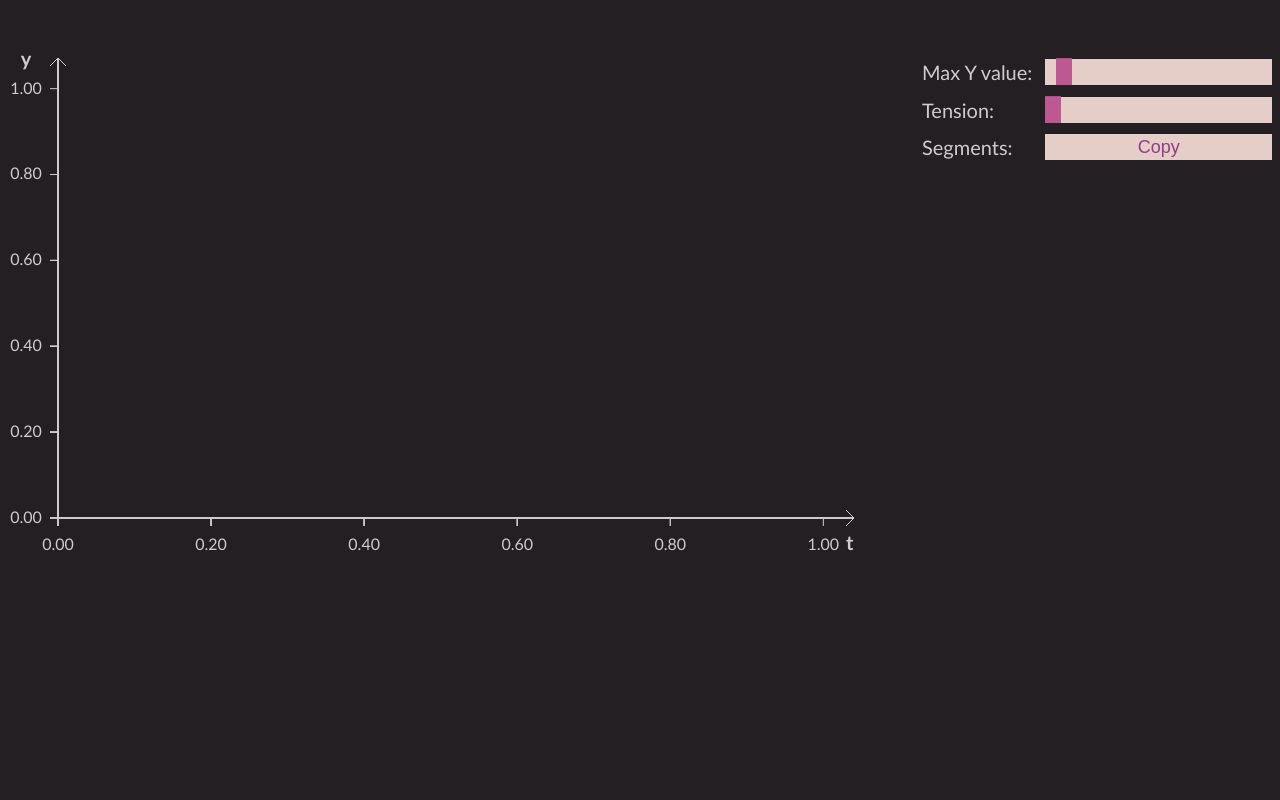
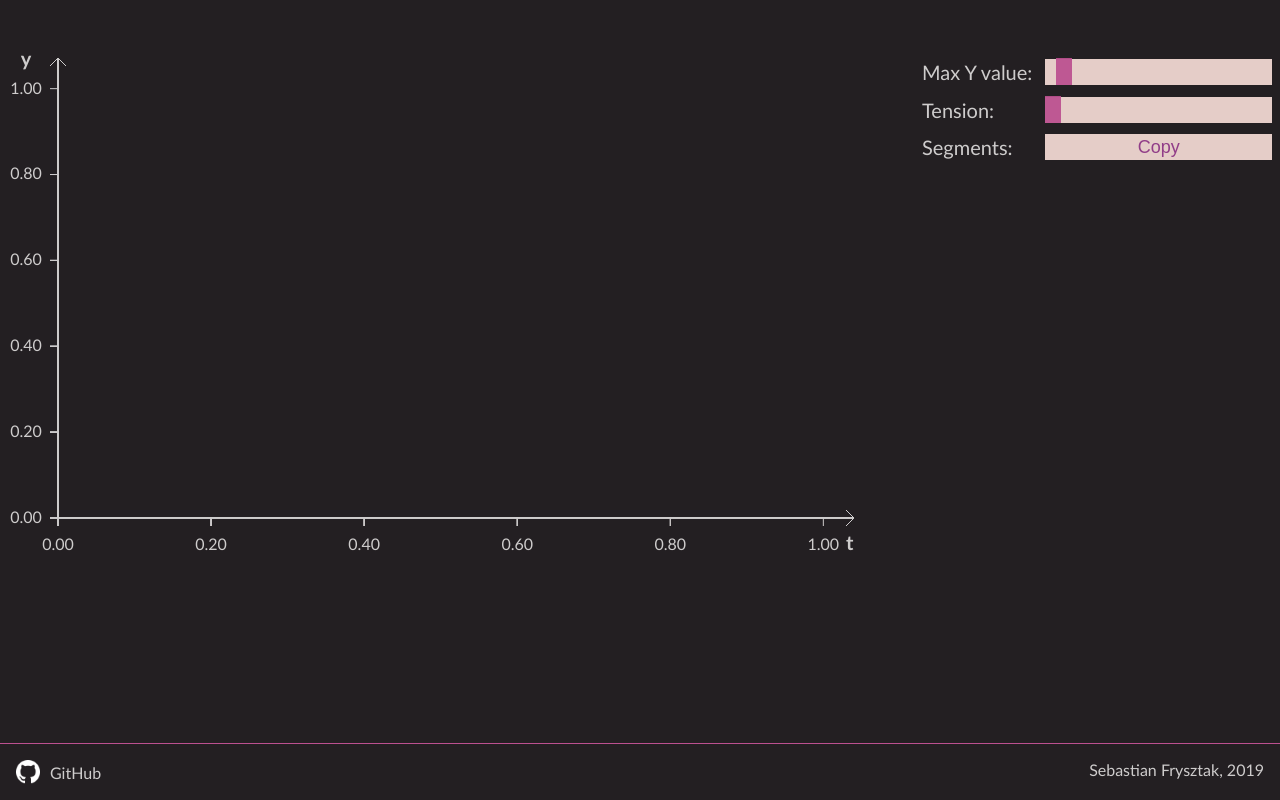
Before and after one commit to frysztak/splicer, a website built with webpack: page src/index.html in a window 1280 px wide. Built offline with nearby package versions, Linux system fonts and the light colour scheme.

Commit message:
add footer

```diff
--- a/package.json
+++ b/package.json
@@ -5,7 +5,7 @@
   "main": "index.js",
   "scripts": {
     "dev:watch": "webpack --mode development --watch",
-    "copy:static": "cpx src/index.{html,css} dist/ --watch",
+    "copy:static": "cpx src/*.{html,css,png} dist/ --watch",
     "serve": "http-server dist/ -s",
     "start": "npm-run-all --parallel dev:watch copy:static serve",
     "build": "webpack --mode production"
--- a/src/index.css
+++ b/src/index.css
@@ -70,8 +70,44 @@ button:focus {
     margin-top: 10px;
 }
 
+.ml-10 {
+    margin-left: 10px;
+}
+
 .center-vertical {
     align-items: center;
+}
+
+.align-left {
+    align-items: flex-start;
+}
+
+.align-right {
+    align-items: flex-end;
+}
+
+.d-flex {
+    display: flex;
+}
+
+.icon {
+    width: 24px;
+    height: 24px;
+}
+
+a {
+    color: unset;
+    text-decoration: none;
+}
+
+footer {
+    position: absolute;
+    right: 0;
+    bottom: 0;
+    left: 0;
+    padding: 1rem;
+    text-align: center;
+    border-top: #bc5090 1px solid;
 }
 
 /* range slider */
--- a/src/index.html
+++ b/src/index.html
@@ -38,5 +38,22 @@
     </div>
 </div>
 
+<footer>
+    <div class="row">
+        <div class="column align-left">
+            <a href="https://github.com/frysztak/splicer">
+                <span class="d-flex center-vertical">
+                    <img class="icon" src="github.png" alt="GitHub icon">
+                    <span class="ml-10">GitHub</span>
+                </span>
+            </a>
+        </div>
+
+        <div class="column align-right">
+            Sebastian Frysztak, 2019
+        </div>
+    </div>
+</footer>
+
 </body>
 </html>
--- a/src/index.ts
+++ b/src/index.ts
@@ -15,6 +15,8 @@ const state: IState = {
     xOffset: 0,
     yScale: 1,
     yOffset: 0,
+    plotWidth: 0,
+    plotHeight: 0,
     points: [],
     pointIdxBeingDragged: -1,
     pointIdxHoveredOn: -1,
```
Also changed, not shown: src/github.png (added).
